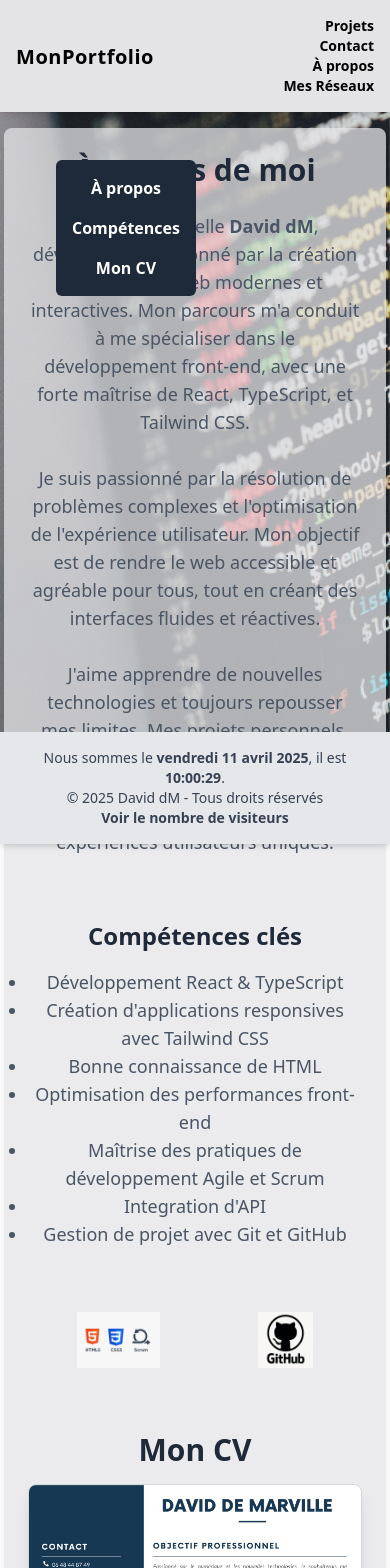
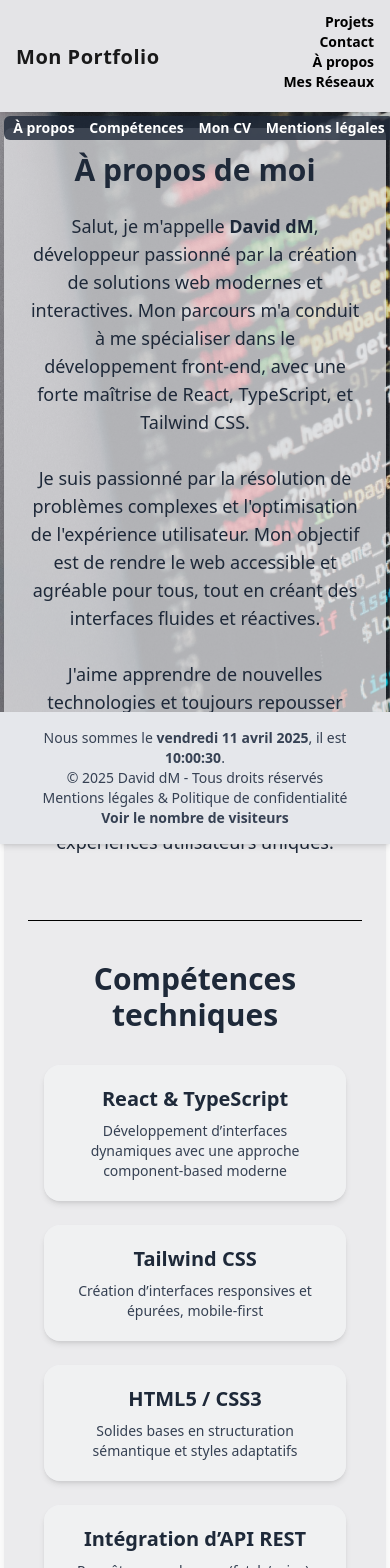
Before and after one commit to Daviddemarville/PORTFOLIO, a React (Vite) app: page /about in a window 390 px wide. Shown: the top 1568 px of the page. Built offline with nearby package versions, Linux system fonts and the light colour scheme.

Commit message:
add changes responsive & modif skills, projets, et add mentions legales

```diff
--- a/src/App.tsx
+++ b/src/App.tsx
@@ -30,7 +30,7 @@ function AppWrapper() {
        <Header />
       </header>
 
-      <main className="pb-20 flex flex-col md:flex-row justify-center items-stretch items-center">
+      <main className="pb-20 flex flex-col md:flex-row justify-center items-stretch">
       <section className={`w-[99%] pl-1 md:pr-2 md:pl-4 ${showScreenTwo ? "md:w-[50%]" : ""}`}>
   <ScreenOne>
     <Routes>
--- a/src/components/About.tsx
+++ b/src/components/About.tsx
@@ -1,19 +1,23 @@
 import Zoom from './Zoom';
+import Skills from "./Skills";
 
 const About = () => {
   return (
     <div className="text-center p-6 max-w-3xl mx-auto">
       {/* Menu */}
-      <div className="fixed top-40 left-14 bg-gray-800 text-white p-4 rounded-md z-10">
-        <ul>
+      <div className="fixed top-29 md:top-40 left-1 mr-1 md:left-14 bg-gray-800/80 text-white p-0.5 md:p-4 rounded-md z-10 text-sm w-full md:w-40">
+        <ul className='flex md:flex-col justify-around  md:items-start'>
           <li>
             <a href="#about" className="hover:text-blue-800 font-bold">À propos</a>
           </li>
-          <li className="mt-4">
+          <li className="md:mt-4">
             <a href="#skills" className="hover:text-blue-800 font-bold">Compétences</a>
           </li>
-          <li className="mt-4">
+          <li className="md:mt-4">
             <a href="#cv" className="hover:text-blue-800 font-bold">Mon CV</a>
+          </li>
+          <li className="md:mt-4">
+            <a href="#mentions" className="hover:text-blue-800 font-bold">Mentions légales</a>
           </li>
         </ul>
       </div>
@@ -22,7 +26,7 @@ const About = () => {
       {/* Section À propos */}
       <section id="about">
         <h2 className="text-3xl font-semibold text-gray-800 mb-6">À propos de moi</h2>
-        <p className="mt-4 mb-6 text-lg text-gray-600">
+        <p className="mt-4 mb-6 text-lg text-gray-800">
           Salut, je m'appelle <strong>David dM</strong>, développeur passionné par la création de solutions web modernes et interactives. Mon parcours m'a conduit à me spécialiser dans le développement front-end, avec une forte maîtrise de React, TypeScript, et Tailwind CSS.
           <br />
           <br />
@@ -34,28 +38,19 @@ const About = () => {
       </section>
 
       {/* Section Compétences */}
-      <section id="skills" className="mt-16">
-        <h3 className="text-2xl font-semibold text-gray-800 mb-4">Compétences clés</h3>
-        <ul className="list-disc text-lg text-gray-600 mt-2 mb-6">
-          <li>Développement React & TypeScript</li>
-          <li>Création d'applications responsives avec Tailwind CSS</li>
-          <li>Bonne connaissance de HTML</li>
-          <li>Optimisation des performances front-end</li>
-          <li>Maîtrise des pratiques de développement Agile et Scrum</li>
-          <li>Integration d'API</li>
-          <li>Gestion de projet avec Git et GitHub</li>
-        </ul>
+      <section id="skills" className="mt-16 border-t">
+      <Skills />
       </section>
 
       {/* Ajout des images sous la section Compétences */}
       <div className="flex justify-around mt-16 mb-8">
-        <img src='../image/logos.png' alt='Logo HTML5 CSS3 et Scrum' className='w-1/4' />
-        <img src='../image/github.png' alt='Logo GitHub' className='w-1/6' />
+        <img src='../image/logos.png' alt='Logo HTML5 CSS3 et Scrum' className='w-1/4 border border-gray-800 rounded-lg shadow-2xl' />
+        <img src='../image/github.png' alt='Logo GitHub' className='w-1/6 border border-gray-800 rounded-lg shadow-2xl' />
       </div>
 
       {/* Section Mon CV */}
-      <section id="cv" className="mt-16">
-        <h2 className="text-3xl font-semibold text-gray-800">Mon CV</h2>
+      <section id="cv" className="mt-16 border-t">
+        <h2 className="text-3xl font-semibold text-gray-800 mt-6">Mon CV</h2>
         <div className="mt-4">
           <Zoom
             src="../image/cv_David-de-Marville.jpg"
@@ -63,14 +58,51 @@ const About = () => {
             className="w-full md:w-2/3 mx-auto border border-gray-300 rounded-lg shadow-lg"
           />
         </div>
-        <div className="mt-4">
+        <div className="mt-6">
           <a
             href=".*/cv_David-de-Marville.pdf"
             download="CV_David_dM.pdf"
-            className="text-blue-600 hover:text-blue-800 font-bold"
+            className="text-gray-800 hover:text-blue-800 font-bold text-lg md:text-2xl"
           >
             Télécharger le CV en PDF
           </a>
+        </div>
+      </section>
+
+      {/* Section Mentions légales */}
+      <section id="mentions" className="mt-16 text-left text-sm text-gray-800 border-t pt-6">
+        <h2 className="text-xl font-semibold text-gray-800 mt-6 mb-4">Mentions légales & Politique de confidentialité</h2>
+        <div className='mb-4 border-4 border-gray-500 rounded-lg p-4'>
+        <p><strong>Informations générales</strong></p>
+        <p><strong>Nom du site :</strong> Portfolio de David de Marville</p>
+        <p><strong>Editeur du site :</strong> David de Marville</p>
+        <p><strong>Email :</strong> de.marville.david@gmail.com</p>
+        </div>
+        <div className='mb-4 border-4 border-gray-500 rounded-lg p-4'>
+        <p><strong>Hébergeur :</strong></p>
+        <p>Vercel Inc.</p>
+        <p>440 N Barranca Ave #4133</p>
+        <p>Covina, CA 91723 </p>
+        <p>support@vercel.com  </p>
+        </div>
+        <div className='mb-4 border-4 border-gray-500 rounded-lg p-4'>
+        <p><strong>Propriété intellectuelle et crédits</strong></p>
+        <p><strong>Propriété intellectuelle :</strong> Le contenu de ce site est la propriété de David de Marville. Toute reproduction, même partielle, est interdite sans autorisation préalable.</p>
+        <p className='italic'>Sauf mention contraire, les contenus (textes, images, code) sont la propriété exclusive de David de Marville.</p>
+        <p><strong>Crédit photos :</strong> Les images utilisées sur ce site sont soit des créations personnelles, soit des images libres de droits provenant de Unsplash ou Flaticon.</p>
+        <p><strong>Crédit design :</strong> Ce site a été conçu et développé par David de Marville.</p>
+        <p><strong>Liens externes :</strong> Ce site peut contenir des liens vers d'autres sites. Je ne suis pas responsable du contenu de ces sites.</p>
+        <p>Ce site est réalisé avec React, TypeScript et Tailwind CSS.</p>
+        <p>Ce site est optimisé pour un affichage sur ordinateur, tablette et mobile.</p>
+
+        </div>
+        <div className='mb-4 border-4 border-gray-500 rounded-lg p-4'>
+        <p><strong>Protection des données personnelles : </strong></p>
+        <p>Ce site est un portfolio personnel réalisé dans un cadre non commercial.</p>
+        <p>
+          Les informations recueillies à partir du formulaire de contact sont utilisées uniquement pour pouvoir vous recontacter. Conformément au Règlement Général sur la Protection des Données (RGPD), vous disposez d’un droit d’accès, de rectification et d’effacement de vos données personnelles. Vous pouvez exercer ce droit à tout moment via ce formulaire ou en me contactant directement.
+        </p>
+        <p className="mt-4 italic">Ce site ne dépose aucun cookie à but publicitaire ou d’analyse.</p>
         </div>
       </section>
     </div>
--- a/src/components/Accueil.tsx
+++ b/src/components/Accueil.tsx
@@ -1,26 +1,41 @@
-
+import WeatherComponent from './WeatherComponent';
 
 const Accueil = () => {
   return (
-    <div className='text-center  text-lg text-gray-800'>
+    <div className='text-center text-lg text-gray-800'>
       <h2 className="text-3xl font-semibold pt-8">Bienvenue sur mon Portfolio</h2>
-      <section className='grid grid-cols-1 md:grid-cols-4 gap-4 pt-16 pb-16'>
+      <section className='grid grid-cols-1 md:grid-cols-4 gap-8 pt-16 pb-16'>
         <div>
-    <p className='font-bold'> Je m'appelle David, </p>
+          <p className='font-bold'>Je m'appelle David,</p>
           <p>Je suis un passionné de développement web, toujours à la recherche de nouveaux défis et d'opportunités d'apprentissage.</p>
         </div>
         <div>
-    <p>Je me forme actuellement en tant que </p>
+          <p>Je me forme actuellement en tant que</p>
           <p className='font-bold'>Développeur Web FullStack</p>
-    <p>à la WildCode School. <img src='../image/wild.png' alt='Logo de la wild code School' className='w-1/4 md:w-1/2 mx-auto mt-4'/> </p>
+          <p>à la WildCode School.
+            <img
+              src='../image/wild.png'
+              alt='Logo de la Wild Code School'
+              className='w-1/4 md:w-1/2 mx-auto mt-4 transition-transform duration-300 hover:scale-110'
+            />
+          </p>
         </div>
         <div>
           <p>Vous pouvez découvrir mes projets et mes compétences à travers ce portfolio.</p>
           <p>Merci de votre visite !</p>
         </div>
         <div>
-    <img src="../image/moi.jpg" alt="GIF de bienvenue. Ça c'est ma tête" className="w-1/2 mx-auto mt-4" />
-    <p className='font-bold text-gray-800'>Ça c'est moi!</p>
+          <img
+            src="../image/moi.jpg"
+            alt="GIF de bienvenue. Ça c'est ma tête"
+            className="w-1/2 mx-auto mt-4 transition-transform duration-300 hover:scale-110"
+          />
+          <p className='font-bold text-gray-800 mt-2'>Ça c'est moi!</p>
+        </div>
+      </section>
+<section className='flex flex-col items-center'>
+      <div className='flex justify-center md:w-1/2 text-center font-semibold mt-4 border-2 rounded-2xl p-4'>
+        <WeatherComponent />
       </div>
       </section>
     </div>
--- a/src/components/Footer.tsx
+++ b/src/components/Footer.tsx
@@ -1,17 +1,28 @@
 import { useState } from 'react';
-import Counter from './Counter'; // Importer Counter pour récupérer les stats
-import VisitorModal from './VisitorModal'; // Importer le Modal
+import { useNavigate } from 'react-router-dom'; // Ajouté
+import Counter from './Counter';
+import VisitorModal from './VisitorModal';
 
 const Footer = () => {
-  const { visitCount, formattedDate, formattedTime } = Counter(); // Utiliser les données de Counter
+  const { visitCount, formattedDate, formattedTime } = Counter();
   const currentYear = new Date().getFullYear();
 
-  // Gestion de l'état pour ouvrir/fermer le modal
   const [isModalOpen, setIsModalOpen] = useState(false);
+  const navigate = useNavigate(); // Ajouté
 
-  // Fonction pour ouvrir et fermer le modal
   const toggleModal = () => {
     setIsModalOpen(!isModalOpen);
+  };
+
+  // Redirige vers /about et scrolle à #mentions après le rendu
+  const goToMentions = () => {
+    navigate('/about');
+    setTimeout(() => {
+      const section = document.getElementById('mentions');
+      if (section) {
+        section.scrollIntoView({ behavior: 'smooth' });
+      }
+    }, 100); // petit délai pour attendre le rendu
   };
 
   return (
@@ -22,18 +33,21 @@ const Footer = () => {
         </p>
       </div>
 
-      <div>
-        <p className="text-sm">&copy; {currentYear} David dM - Tous droits réservés</p>
+      <div className="flex flex-col-reverse">
+
+          <button onClick={goToMentions} className=" text-sm hover:underline">
+            Mentions légales & Politique de confidentialité
+          </button>{' '}
+          <p className="text-sm"> &copy; {currentYear} David dM - Tous droits réservés
+        </p>
       </div>
 
       <div className="visiteur">
-        {/* Texte pour déclencher l'ouverture du modal */}
         <p className="text-sm cursor-pointer" onClick={toggleModal}>
           <strong>Voir le nombre de visiteurs</strong>
         </p>
       </div>
 
-      {/* Modal affiché quand l'état est true */}
       {isModalOpen && (
         <VisitorModal visitCount={visitCount} closeModal={toggleModal} />
       )}
--- a/src/components/Header.tsx
+++ b/src/components/Header.tsx
@@ -1,17 +1,25 @@
-
-import { Link } from 'react-router-dom'; // Import du Link de React Router
+import { Link } from 'react-router-dom';
 import Menu from './Menu';
 
 const Header = () => {
   return (
-    <header className="flex flex-row justify-between md:justify-around items-center text-center bg-zinc-200 shadow-md p-4 text-center">
+    <header className="flex flex-row justify-between md:justify-around items-center text-center bg-zinc-200 shadow-md p-4">
       <div>
-      <Link to="/" className="text-xl sm:text-2xl md:text-5xl xl:text-6xl font-bold text-black leading-tight tracking-wide">
+        <Link
+          to="/"
+          className="text-xl sm:text-2xl md:text-5xl xl:text-6xl font-bold text-black leading-tight tracking-wide"
+        >
           <h1>
             {"Mon Portfolio".split("").map((letter, index) => (
               <span
                 key={index}
-              className="inline-block transition-transform duration-300 ease-in-out transform hover:translate-y-[-8px] hover:rotate-3 hover:text-blue-600"
+                className="
+                animate-pulse
+                lg:animate-none  // Désactive le pulse sur grand écran
+                lg:inline-block lg:transform lg:transition-transform lg:duration-300 lg:ease-in-out
+                lg:hover:translate-y-[-8px] lg:hover:rotate-3 lg:hover:text-blue-600
+
+                "
               >
                 {letter}
               </span>
--- a/src/components/Menu.tsx
+++ b/src/components/Menu.tsx
@@ -1,4 +1,3 @@
-
 import { Link } from 'react-router-dom';
 
 const Menu = () => {
@@ -7,7 +6,13 @@ const Menu = () => {
       <li>
         <Link
           to="/projets"
-          className="inline-block transition-transform duration-300 ease-in-out transform hover:translate-y-[-8px] hover:rotate-3 hover:text-blue-600"
+          className="
+          inline-block
+            animate-bounce duration-[3s]
+            lg:animate-none
+            lg:inline-block lg:transform lg:transition-transform lg:duration-300 lg:ease-in-out
+            lg:hover:translate-y-[-8px] lg:hover:rotate-3 lg:hover:text-blue-600
+          "
         >
           Projets
         </Link>
@@ -15,7 +20,13 @@ const Menu = () => {
       <li>
         <Link
           to="/meContacter"
-          className="inline-block transition-transform duration-300 ease-in-out transform hover:translate-y-[-8px] hover:rotate-3 hover:text-blue-600"
+          className="
+            inline-block
+            animate-bounce duration-[3s]
+            lg:animate-none
+            lg:inline-block lg:transform lg:transition-transform lg:duration-300 lg:ease-in-out
+            lg:hover:translate-y-[-8px] lg:hover:rotate-3 lg:hover:text-blue-600
+          "
         >
           Contact
         </Link>
@@ -23,7 +34,13 @@ const Menu = () => {
       <li>
         <Link
           to="/about"
-          className="inline-block transition-transform duration-300 ease-in-out transform hover:translate-y-[-8px] hover:rotate-3 hover:text-blue-600"
+          className="
+            inline-block
+            animate-bounce duration-[3s]
+            lg:animate-none
+            lg:inline-block lg:transform lg:transition-transform lg:duration-300 lg:ease-in-out
+            lg:hover:translate-y-[-8px] lg:hover:rotate-3 lg:hover:text-blue-600
+          "
         >
           À propos
         </Link>
@@ -31,7 +48,13 @@ const Menu = () => {
       <li>
         <Link
           to="/social"
-          className="inline-block transition-transform duration-300 ease-in-out transform hover:translate-y-[-8px] hover:rotate-3 hover:text-blue-600"
+          className="
+            inline-block
+            animate-bounce duration-[3s]
+            lg:animate-none
+            lg:inline-block lg:transform lg:transition-transform lg:duration-300 lg:ease-in-out
+            lg:hover:translate-y-[-8px] lg:hover:rotate-3 lg:hover:text-blue-600
+          "
         >
           Mes Réseaux
         </Link>
--- a/src/components/ProjetProfessionnels.tsx
+++ b/src/components/ProjetProfessionnels.tsx
@@ -1,19 +1,34 @@
-
-import WeatherComponent from './WeatherComponent';
-
-
 const ProjetsProfessionnels = () => {
   return (
     <section className="p-4">
+      <div>
+        <h2 className="text-2xl font-bold text-gray-800">Projets Professionnels</h2>
+        <div className="bg-[#1e1e1e] text-[#d4d4d4] font-mono p-6 rounded-lg shadow-md mt-6">
+          <p className="mb-2 text-[#9cdcfe]">// Chaque développeur commence quelque part...</p>
+          <p className="mb-2">
+            const projetPro = <span className="text-[#ce9178]">"En construction..."</span>;
+          </p>
+          <p className="mb-2">
+            if (<span className="text-[#c586c0]">votreProjet ?</span>) {'{'}
+          </p>
+          <p className="ml-4 mb-2">
+            developer.takeOn(<span className="text-[#ce9178]">"nouveau défi"</span>);
+          </p>
+          <p className="mb-2">{'}'}</p>
+          <p className="mb-2 text-[#dcdcaa]">// Bientôt : projets passionnants, rigoureux, créatifs !</p>
 
-    <div>
-      <h2 className="text-xl font-semibold">Projets Professionnels</h2>
-      <p className="mt-2">Il est bien evident que mon projet professionnel est en construction</p>
-      <p>C'est bien ici que seront exposé le fruit de mon travail.</p>
-    </div>
-    <div className='flex  justify-center text-center md:mt-24 border-2 rounded-2xl bg-indigo-300 p-4'>
-     <WeatherComponent />
-    </div>
+          <div className="mt-6">
+            <a
+              href="/meContacter"
+              className="block text-[#6a9955] transition-transform duration-300 hover:scale-110 hover:text-[#a3d9a5]"
+            >
+              <code>
+                &lt;a href="Parlons de votre projet"&gt; Je suis à l’écoute &lt;/a&gt;
+              </code>
+            </a>
+          </div>
+        </div>
+      </div>
     </section>
   );
 };
--- a/src/components/ProjetsPersonnels.tsx
+++ b/src/components/ProjetsPersonnels.tsx
@@ -74,16 +74,33 @@ const ProjetsPersonnels = () => {
 
   return (
     <div className="p-4">
-      <h2 className="text-xl font-semibold">Projets Personnels</h2>
-      <p className="mt-2">Ici seront exposés mes projets personnels.</p>
-      <div className="grid grid-cols-1 md:grid-cols-2 gap-4 mt-4">
+      <h2 className="text-2xl font-bold text-gray-800">Projets Personnels</h2>
+      <div class="mt-2 text-gray-950">
+  <p>
+    <strong>Chaque projet présenté ici raconte une histoire :</strong> celle d’un défi relevé, d’un apprentissage, d’une collaboration ou d’un besoin auquel j’ai répondu par le code.
+  </p>
+  <p class="mt-2">
+    <strong>Bienvenue dans mon univers de développement !</strong>
+  </p>
+  <p class="mt-2">
+    Découvrez des créations uniques, allant de sites associatifs à des applications interactives, toutes pensées pour apporter une véritable valeur ajoutée.
+  </p>
+  <p class="mt-2">
+    Qu’ils soient personnels ou issus de ma formation, ces projets illustrent ma passion pour le développement web.
+  </p>
+  <p class="mt-2">
+    <strong>N'hésitez pas à explorer !</strong>
+  </p>
+</div>
+
+      <div className="grid grid-cols-1 md:grid-cols-2 gap-4 mt-8">
         {projets.map((projet) => (
           <div
             key={projet.id}
-            className={`relative bg-gray-100 p-4 rounded-lg shadow-lg group hover:shadow-xl transition-all duration-300 overflow-hidden
+            className={`relative bg-gray-300/80 p-7 rounded-lg shadow-lg group hover:shadow-xl transition-all duration-300 overflow-hidden
               ${projet.id % 2 === 0 ? 'md:translate-y-4' : 'md:-translate-y-4'}`}
           >
-            <div className="absolute inset-0 bg-black opacity-50 group-hover:opacity-0 transition-opacity duration-300 pointer-events-none"></div>
+            <div className="absolute inset-0 bg-black opacity-85 group-hover:opacity-0 transition-opacity duration-300 pointer-events-none"></div>
             <h3 className="text-xl font-semibold relative z-10">{projet.title}</h3>
             <p className="mt-2 relative z-10">{projet.description}</p>
             <div className="mt-2 relative z-10">
@@ -106,17 +123,19 @@ const ProjetsPersonnels = () => {
                   </div>
                 ))}
               </Slider>
-            </div>
-            {projet.url && (
+              {projet.url && (
               <a
                 href={projet.url}
                 target="_blank"
                 rel="noopener noreferrer"
-                className="text-blue-500 hover:text-blue-700 mt-4 inline-block relative z-10"
+                className="text-black hover:text-blue-700 mt-4 inline-block relative z-10"
               >
                 Voir le projet
               </a>
-            )}
+              )}
+            </div>
+
+
           </div>
         ))}
       </div>
--- /dev/null
+++ b/src/components/Skills.tsx
@@ -0,0 +1,52 @@
+import React from "react";
+
+const skills = [
+  {
+    title: "React & TypeScript",
+    description: "Développement d’interfaces dynamiques avec une approche component-based moderne",
+  },
+  {
+    title: "Tailwind CSS",
+    description: "Création d’interfaces responsives et épurées, mobile-first",
+  },
+  {
+    title: "HTML5 / CSS3",
+    description: "Solides bases en structuration sémantique et styles adaptatifs",
+  },
+  {
+    title: "Intégration d’API REST",
+    description: "Requêtes asynchrones (fetch/axios), gestion des données côté client",
+  },
+  {
+    title: "Optimisation front-end",
+    description: "Performance, lazy loading, accessibilité, bonnes pratiques UX",
+  },
+  {
+    title: "CI/CD",
+    description: "Notions de déploiement continu (Vercel, Netlify), automatisation de builds/tests",
+  },
+  {
+    title: "Git / GitHub",
+    description: "Workflow collaboratif : branches, pull requests, gestion de versions",
+  },
+  {
+    title: "Méthodologies Agile & Scrum",
+    description: "Participation à des projets en équipe avec sprints, daily meetings, user stories",
+  },
+];
+
+export default function Skills() {
+  return (
+    <section className=" py-10 px-4 md:px-10">
+      <h2 className="text-3xl font-bold text-center mb-8 text-gray-800">Compétences techniques</h2>
+      <div className="grid md:grid-cols-2 gap-6 max-w-4xl mx-auto">
+        {skills.map((skill, index) => (
+          <div key={index} className="bg-gray-100/70 rounded-2xl p-5 shadow-md hover:shadow-lg transition-shadow">
+            <h3 className="text-xl font-semibold text-gray-800">{skill.title}</h3>
+            <p className="text-gray-700 mt-2 text-sm">{skill.description}</p>
+          </div>
+        ))}
+      </div>
+    </section>
+  );
+}
--- a/src/components/SocialNetwork.tsx
+++ b/src/components/SocialNetwork.tsx
@@ -36,6 +36,19 @@ const SocialNetwork = () => {
               />
             </a>
           </li>
+          <li className="mt-10">
+            <a
+              href="/meContacter"
+              className="flex items-center justify-center gap-2 hover:text-blue-800 hover:font-bold transition-all duration-200"
+            >
+              Me contacter
+              <img
+                src="https://cdn-icons-png.flaticon.com/512/2324/2324708.png"
+                alt="Contact"
+                className="w-8 h-8 inline-block transition-transform duration-300 transform hover:scale-125 hover:rotate-6"
+              />
+            </a>
+          </li>
         </ul>
       </p>
     </div>
```
Lines whose indentation alone changed are shown as unchanged.
